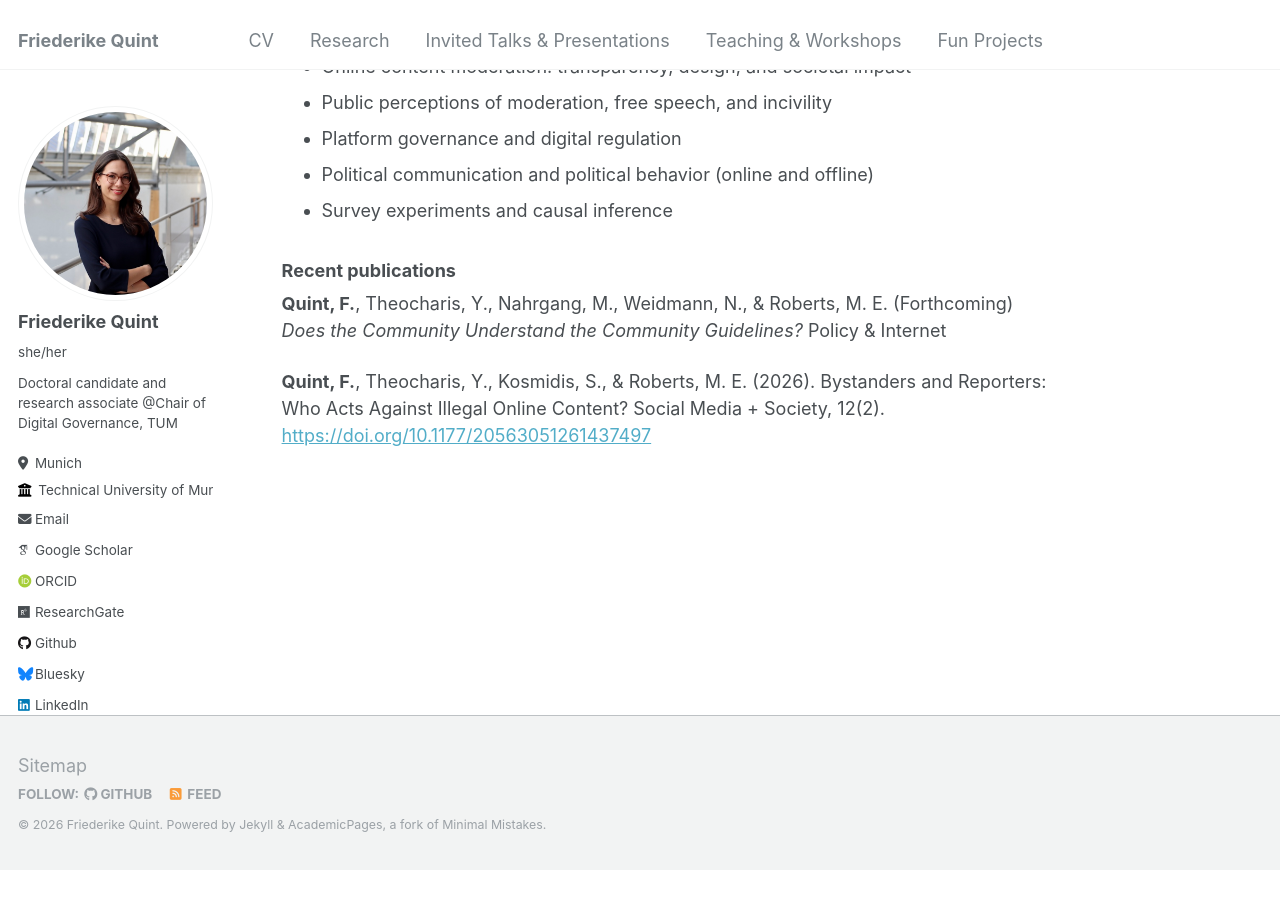
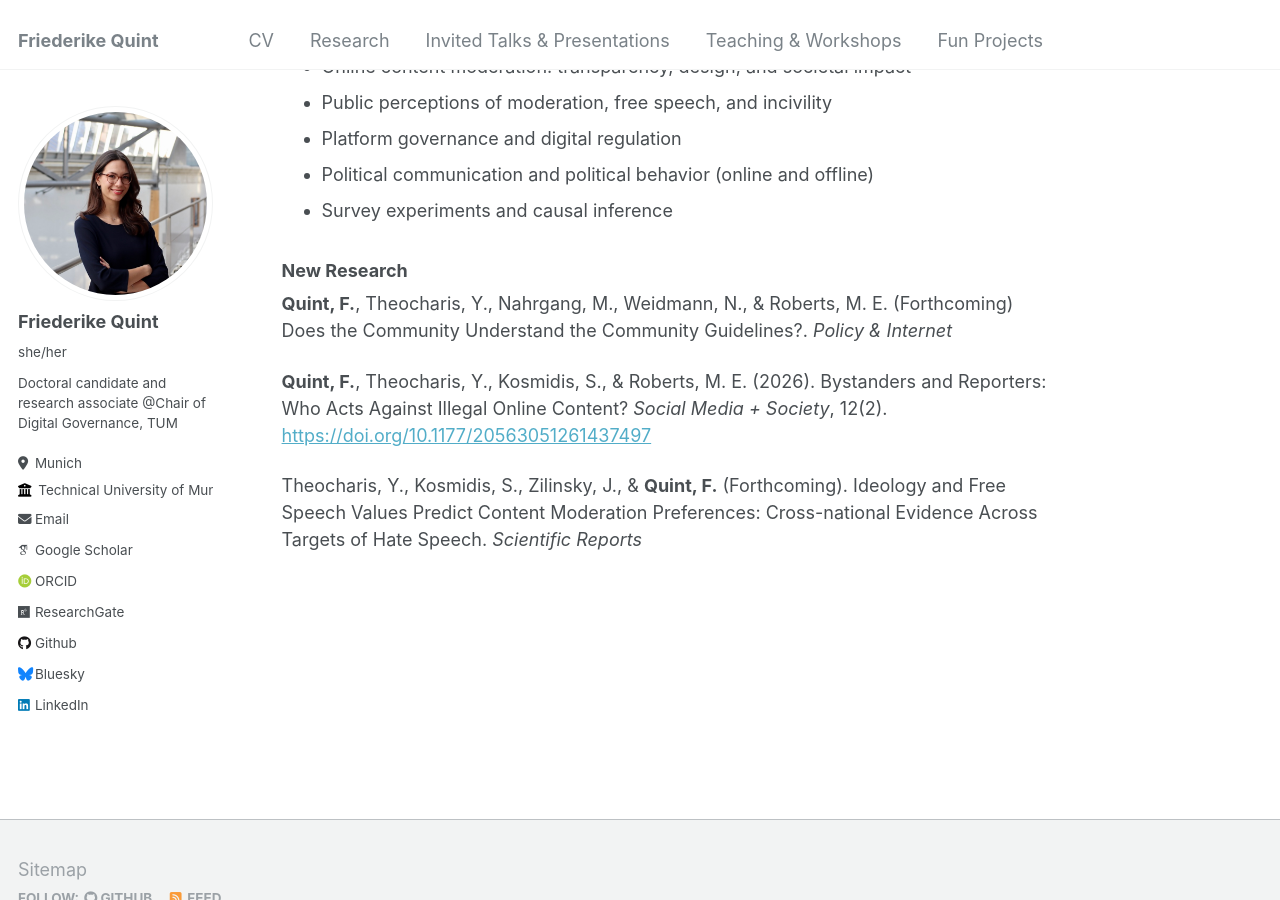
Before and after one commit to friederikequint/friederikequint.github.io, a Jekyll site: the page built from _pages/about.md, in a window 1280 px wide and 900 px high, scrolled down 770 px. Built offline with Jekyll 4.4.1, drawn with Linux system fonts in a browser that asks for light colours; some web fonts are replaced; before the commit the page ends 1641 px from its top, so only the background shows below that.

Commit message:
Update publications section to new research format

```diff
--- a/_pages/about.md
+++ b/_pages/about.md
@@ -32,8 +32,10 @@ Alongside my academic work, I occasionally explore smaller, experimental side pr
 
 
 
-### Recent publications
+### New Research
 
-**Quint, F.**, Theocharis, Y., Nahrgang, M., Weidmann, N., & Roberts, M. E. (Forthcoming) *Does the Community Understand the Community Guidelines?* Policy & Internet
+**Quint, F.**, Theocharis, Y., Nahrgang, M., Weidmann, N., & Roberts, M. E. (Forthcoming) Does the Community Understand the Community Guidelines?. _Policy & Internet_
 
-**Quint, F.**, Theocharis, Y., Kosmidis, S., & Roberts, M. E. (2026). Bystanders and Reporters: Who Acts Against Illegal Online Content? Social Media + Society, 12(2). [https://doi.org/10.1177/20563051261437497](https://doi.org/10.1177/20563051261437497){:target="_blank"}
+**Quint, F.**, Theocharis, Y., Kosmidis, S., & Roberts, M. E. (2026). Bystanders and Reporters: Who Acts Against Illegal Online Content? _Social Media + Society_, 12(2). [https://doi.org/10.1177/20563051261437497](https://doi.org/10.1177/20563051261437497){:target="_blank"}
+
+Theocharis, Y., Kosmidis, S., Zilinsky, J., & **Quint, F.** (Forthcoming). Ideology and Free Speech Values Predict Content Moderation Preferences: Cross-national Evidence Across Targets of Hate Speech. _Scientific Reports_
```
